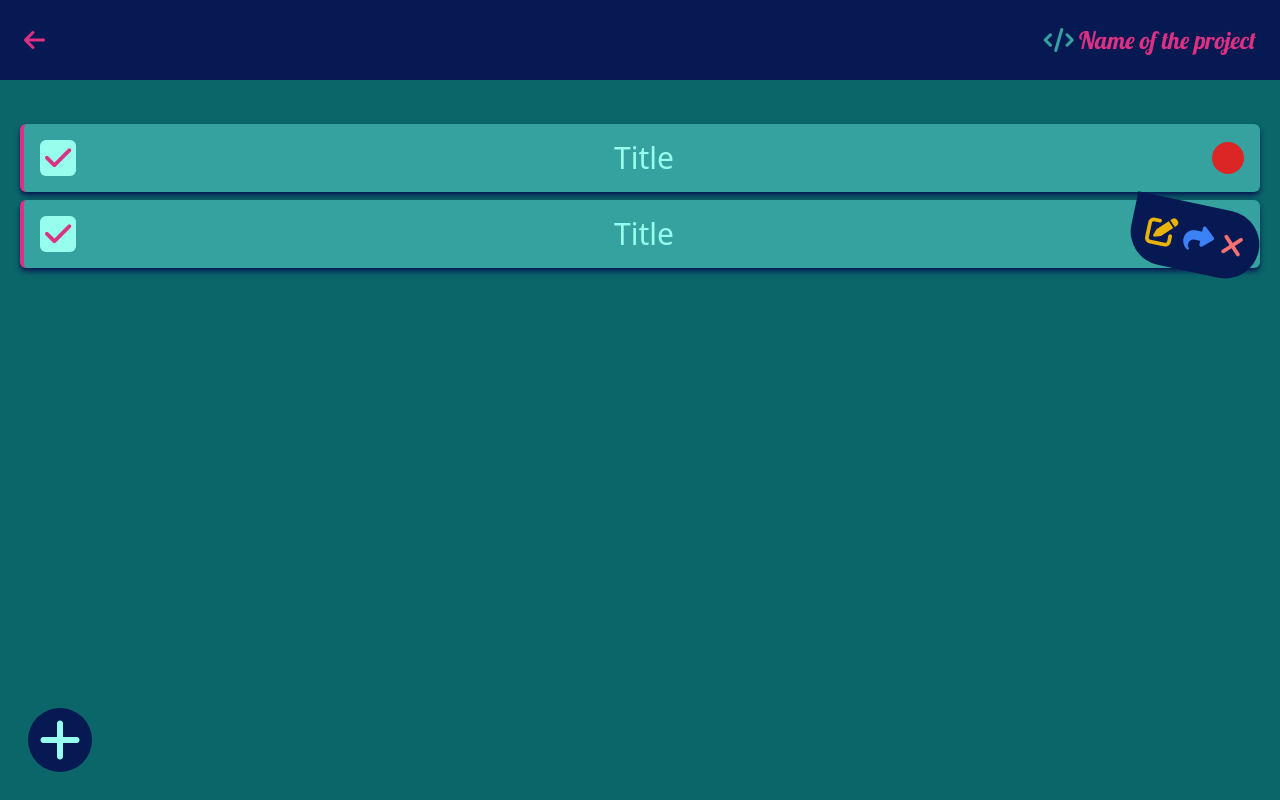
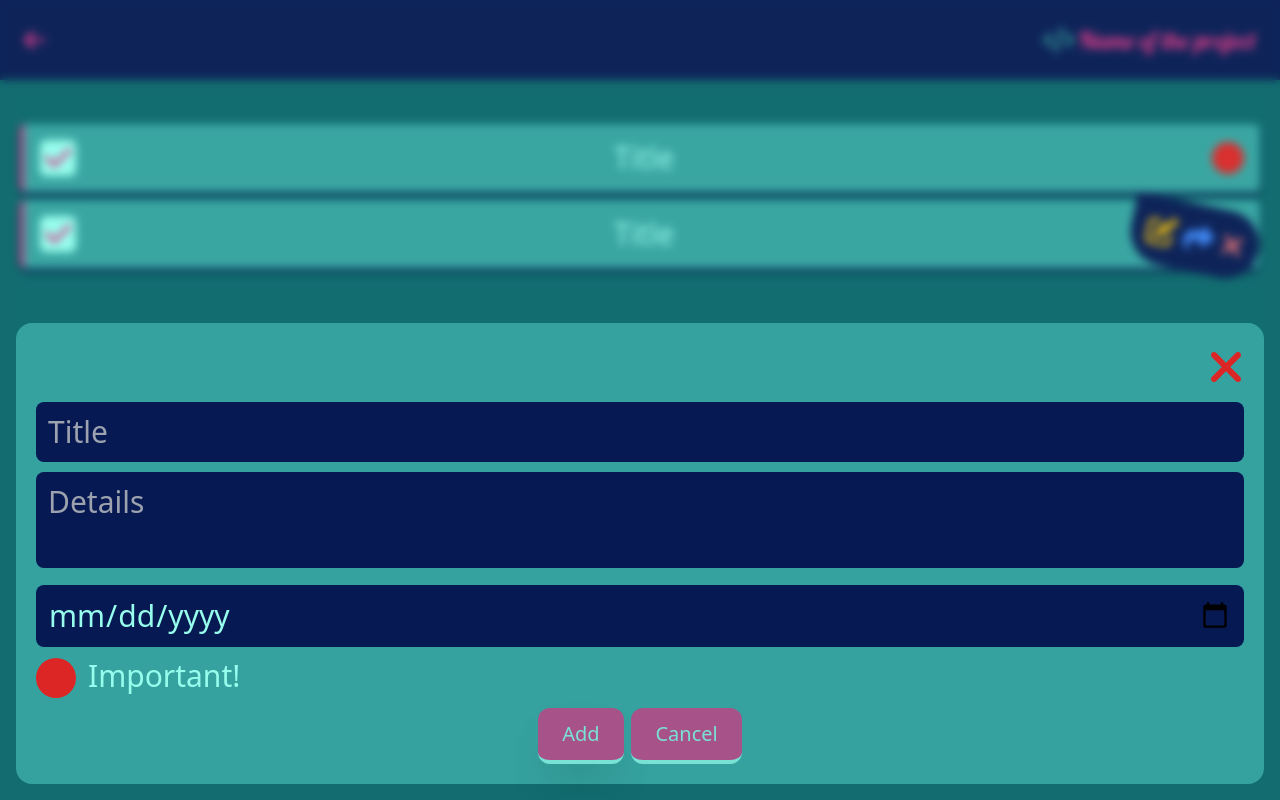
Before and after one commit to Azkanorouzi/ToDo, a website built with webpack: page src/index.html in a window 1280 px wide. Built offline with nearby package versions, Linux system fonts and the light colour scheme; what tailwindcss-gradients would draw is missing.

Commit message:
🆙 Update UI (Add add module for todos)

```diff
--- a/src/index.html
+++ b/src/index.html
@@ -160,7 +160,65 @@
         >
           <i class="fa-solid fa-plus"></i>
         </div>
-        <!-- Add module -->
+      </section>
+      <!-- Add module -->
+      <section
+        class="absolute top-0 left-0 right-0 bottom-0 bg-theme-1-forth bg-opacity-5 backdrop-blur-sm z-30 p-4"
+      >
+        <div class="w-full h-full relative">
+          <div
+            class="bg-theme-1-third absolute bottom-0 h-3/5 w-full rounded-2xl bg-opacity-100 p-5 text-3xl text-theme-1-forth flex flex-col justify-between"
+          >
+            <i class="fa-solid fa-times text-5xl text-red-600 ml-auto"></i>
+            <!-- Title -->
+            <label for="todo-title">
+              <input
+                type="text"
+                id="todo-title"
+                class="resize-none w-full bg-theme-1-main rounded-lg p-3 focus:border-none focus:outline-none"
+                placeholder="Title"
+              />
+            </label>
+            <!-- Details -->
+            <label for="details">
+              <textarea
+                type="text"
+                id="details"
+                class="resize-none w-full bg-theme-1-main rounded-lg p-3 focus:border-none focus:outline-none"
+                placeholder="Details"
+              ></textarea>
+            </label>
+            <!-- Date -->
+            <label for="details">
+              <input
+                type="date"
+                class="w-full bg-theme-1-main rounded-lg p-3 focus:border-none focus:outline-none"
+                placeholder="Date"
+              />
+            </label>
+            <!-- Importance -->
+            <div class="flex">
+              <div class="rounded-full w-10 h-10 bg-red-600"></div>
+              <p class="importance-text ml-3">Important!</p>
+            </div>
+
+            <!-- Add and close button for add module -->
+            <div class="buttons text-center">
+              <button
+                class="bg-theme-1-fifth px-6 text-xl py-3 rounded-xl text-theme-1-forth shadow-2xl border-b-4 border-b-theme-1-forth focus:border-b-0 transition-all hover:opacity-100 opacity-70"
+                type="button"
+              >
+                Add
+              </button>
+              <button
+                class="bg-theme-1-fifth px-6 text-xl py-3 rounded-xl text-theme-1-forth border-b-4 border-b-theme-1-forth focus:border-b-0 transition-all hover:opacity-100 opacity-70"
+                type="button"
+              >
+                Cancel
+              </button>
+            </div>
+          </div>
+        </div>
       </section>
       <!-- -------- Display todo panel end -------- -->
     </main>
```
